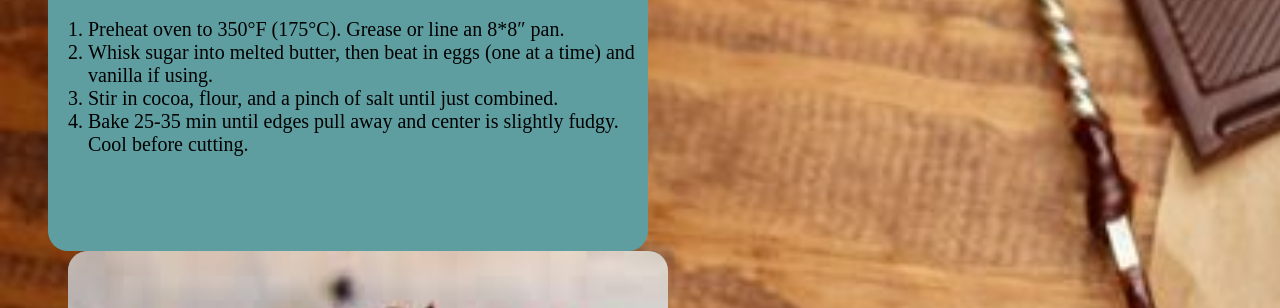
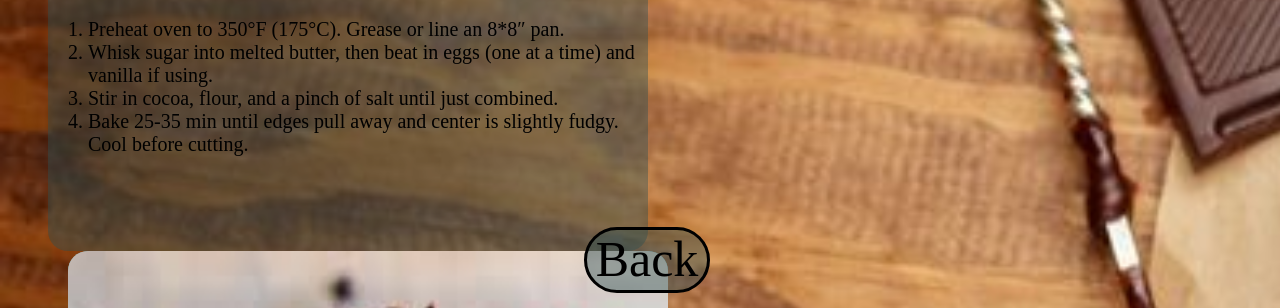
Before and after one commit to BismaBaloch4/4.Pages.Website, a plain HTML site: page brownies/index.html in a window 1280 px wide. Shown: the part 492-800 px from the top of the page. Drawn offline with Linux system fonts and the light colour scheme.

Commit message:
add butto

```diff
--- a/brownies/index.html
+++ b/brownies/index.html
@@ -28,5 +28,8 @@
     <div class="box13">
         <img src="../images/12.jpeg" width="100%" height="100%"style="border-radius:20px;">
     </div>
+    <div class="button">
+<a href="/index.html">Back</a>
+</div>
 </body>
 </html>
--- a/brownies/style.css
+++ b/brownies/style.css
@@ -24,7 +24,7 @@ li {
 .box12 {
     width: 600px;
     height: 600px;
-    background-color: cadetblue;
+    background-color: rgba(43, 80, 82, 0.418);
     float: left;
     margin-left: 40px;
     border-radius: 20px;
@@ -37,3 +37,20 @@ li {
     margin-left: 60px;
     border-radius: 20px;
 }
+.button {
+    width: 120px;
+    height: 60px;
+    background-color: rgba(43, 80, 82, 0.418);
+    border: 3px solid black;
+    border-radius: 40px;
+    margin-top: 45%;
+    position: absolute;
+    text-align: center;
+    margin-left: 45%;
+}
+a {
+    color: black;
+    font-size: 50px;
+    text-decoration: none;
+    position: relative;
+}
--- a/chowmein/style.css
+++ b/chowmein/style.css
@@ -23,3 +23,20 @@ h2 {
 li {
     font-size: 20px;
 }
+.button {
+    width: 120px;
+    height: 60px;
+    background-color: rgba(209, 9, 152, 0.493);
+    border: 3px solid black;
+    border-radius: 40px;
+    margin-top: 50px;
+    position: absolute;
+    text-align: center;
+    margin-left: 45%;
+}
+a {
+    color: black;
+    font-size: 50px;
+    text-decoration: none;
+    position: relative;
+}
--- a/kheer/style.css
+++ b/kheer/style.css
@@ -37,4 +37,22 @@ li {
     margin-top: -53px;
     float: left;
     margin-left:4px;
+    margin-bottom: 10px;
 }
+.button {
+    width: 120px;
+    height: 50px;
+    background-color: rgba(234, 212, 134, 0.7);
+    border: 3px solid black;
+    border-radius: 10px;
+    margin-top: 360px;
+    position: absolute;
+    text-align: center;
+    margin-left: 45%;
+}
+a {
+    color: black;
+    font-size: 50px;
+    text-decoration: none;
+    position: relative;
+}
--- a/manchurian rice/style.css
+++ b/manchurian rice/style.css
@@ -36,3 +36,20 @@ li {
     border-radius: 30px;
     float: left;
 }
+.button {
+    width: 120px;
+    height: 60px;
+    background-color: rgba(85, 82, 69, 0.7);
+    border: 3px solid black;
+    border-radius: 30px;
+    margin-top: 67%;
+    position: absolute;
+    text-align: center;
+    margin-left: 45%;
+}
+a {
+    color: black;
+    font-size: 50px;
+    text-decoration: none;
+    position: relative;
+}
```
Also changed, not shown: chowmein/index.html (+3 -0 lines), kheer/index.html (+3 -0 lines), manchurian rice/index.html (+3 -0 lines).
